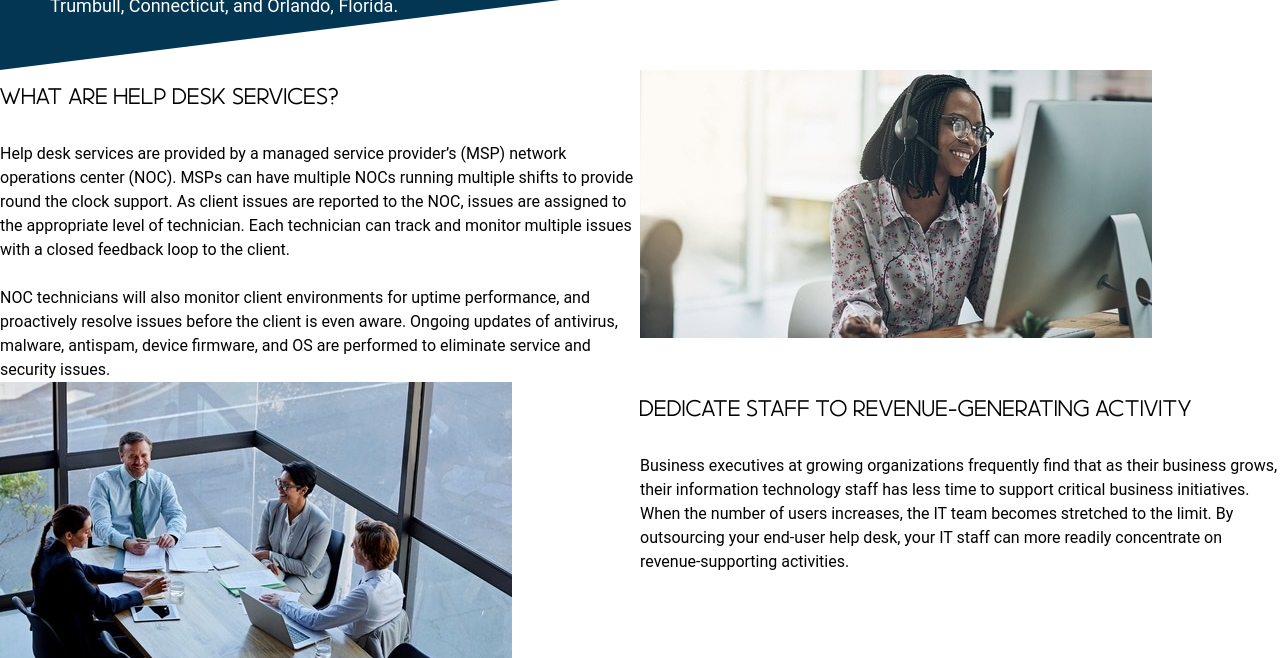
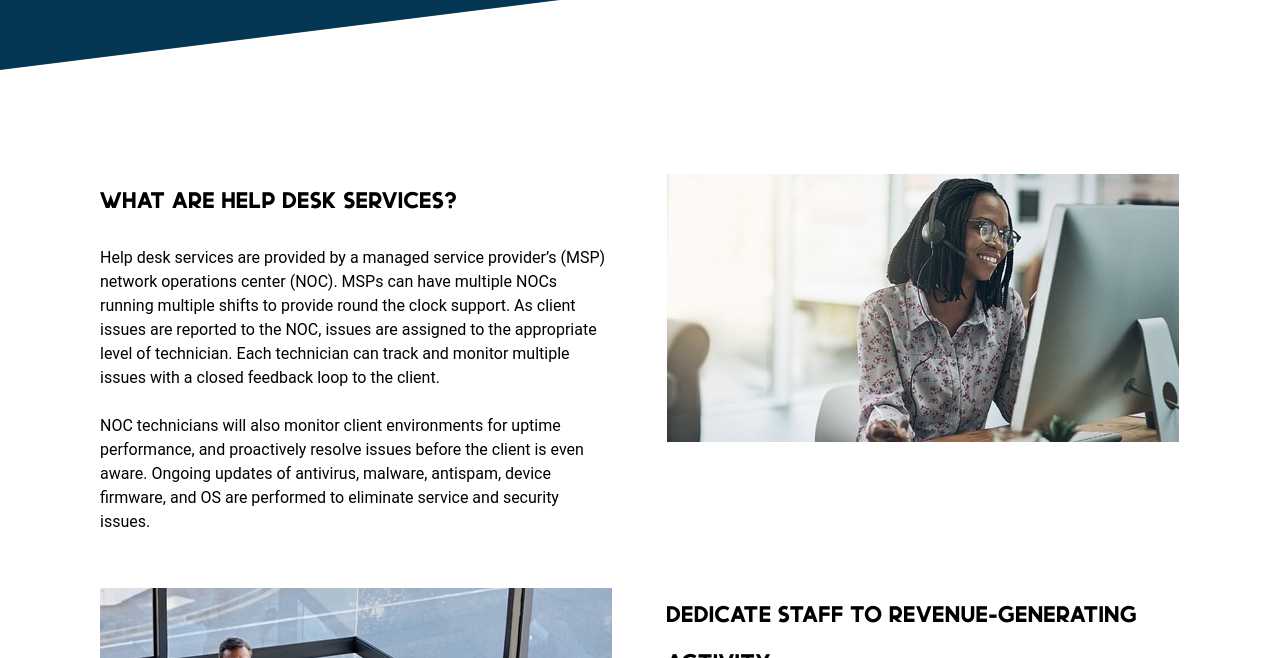
Before and after one commit to cwilso88/priorityOne, a React (Create React App) app: page / in a window 1280 px wide. Shown: the part 2142-2800 px from the top of the page. Built offline with nearby package versions, Linux system fonts and the light colour scheme.

Commit message:
Imported picture for Features comp

```diff
--- a/src/components/Features.js
+++ b/src/components/Features.js
@@ -1,5 +1,6 @@
 import React from 'react'
 import { FontAwesomeIcon } from '@fortawesome/react-fontawesome';
+import helpdesk_guy from '../logos/helpdesk_guy.jpg'
 
 class Features extends React.Component {
     render() {
@@ -21,7 +22,7 @@ class Features extends React.Component {
                     </div>
 
                     <div className="features_image column">
-                        <img src="" alt="professional man" />
+                        <img src={helpdesk_guy} alt="professional man" />
                     </div>
                 </div>
 
--- a/src/sass/_Services.scss
+++ b/src/sass/_Services.scss
@@ -1,13 +1,16 @@
 #services {
     font-family: 'Roboto', sans-serif;
+    padding: 50px 100px;
 
     h1 {
         font-size: 2em;
-        font-family: MomCakeThin;
+        font-family: MomCakeBold;
 
     }
     .row{
         display: flex;
+        gap: 5%;
+        padding-top: 5%;
     }
     .column {
         flex: 50%;
--- a/src/sass/_WhyGetHelp.scss
+++ b/src/sass/_WhyGetHelp.scss
@@ -1,5 +1,5 @@
 #whygethelp {
-  margin: 100px 65px 0 65px;
+  padding: 100px;
   height: 750px;
   font-size: 18px;
   font-family: 'Roboto', sans-serif;
@@ -54,7 +54,7 @@
 #whygethelp::after {
 	content: "";
 	position: absolute;
-	left: 0;
+	left: auto;
 	right: 0;
 	bottom: 0;
 	border-style: solid;
--- a/src/sass/_WhyPriorityOne.scss
+++ b/src/sass/_WhyPriorityOne.scss
@@ -2,8 +2,8 @@
     background-color: $deep-blue;
     font-family: 'Roboto', sans-serif;
     color: white;
-    height: 850px;
-    padding: 100px 0 100px 50px;
+    height: 950px;
+    padding: 100px;
     position: relative;
 
     .row {
```
Also changed, not shown: src/logos/helpdesk_guy.jpg (added).
